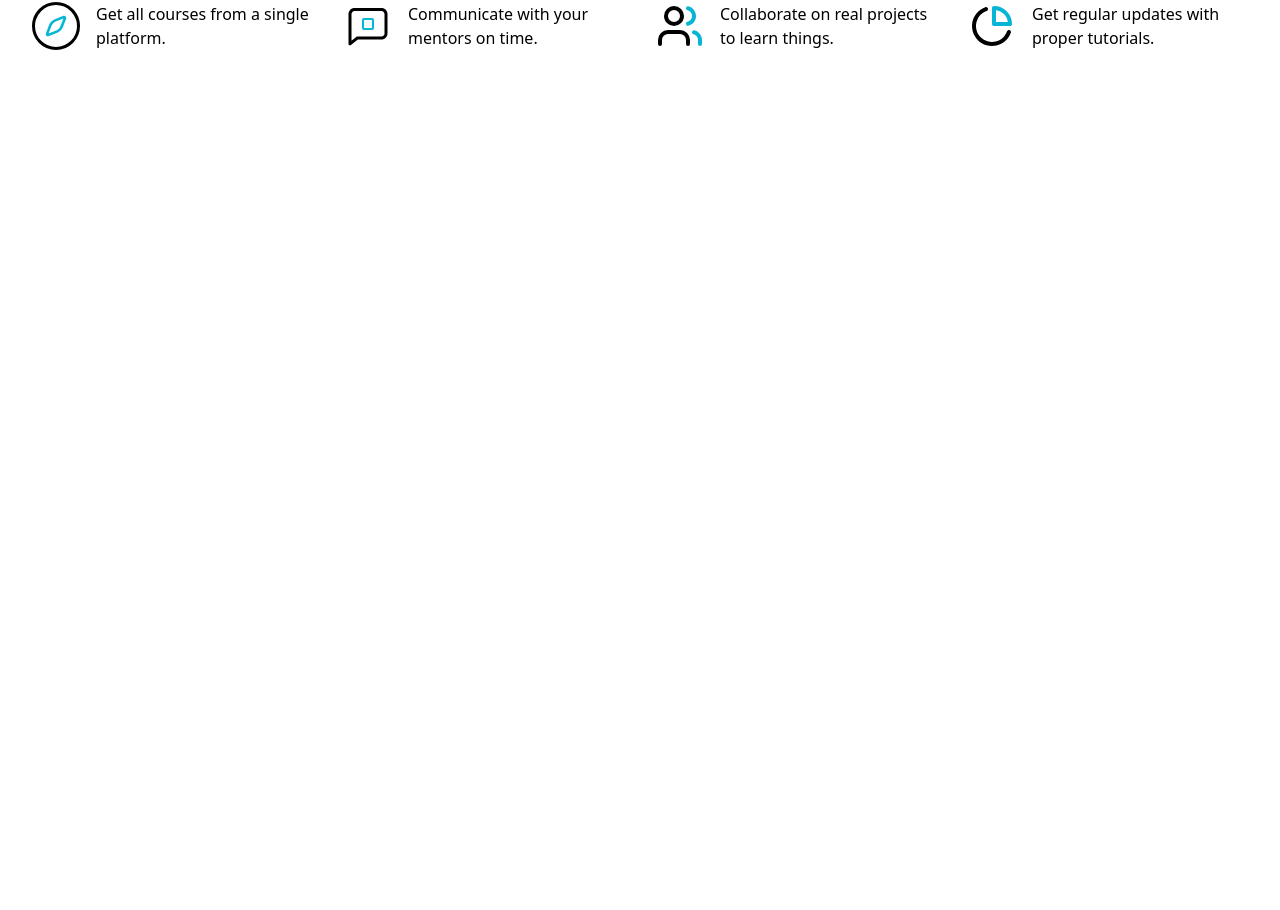
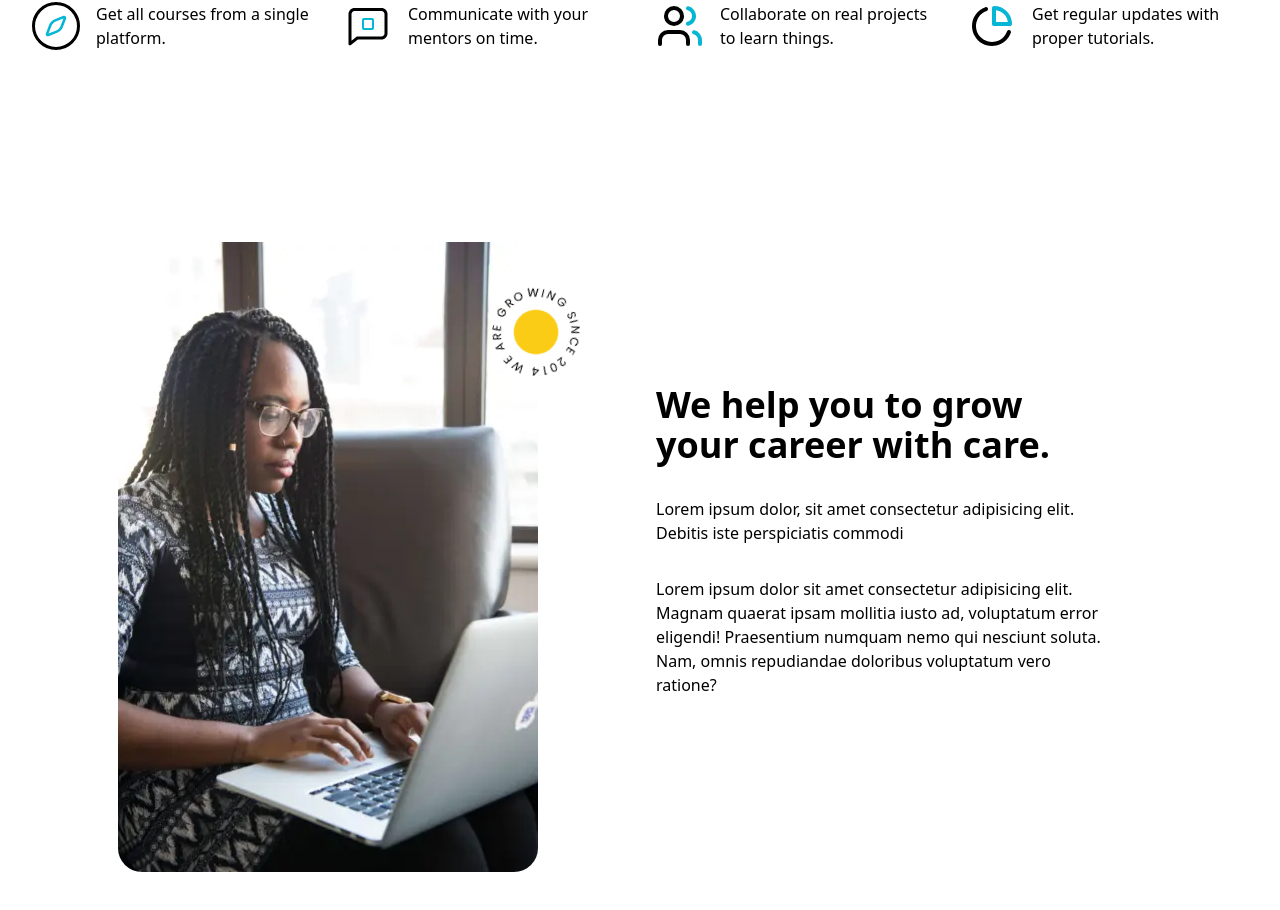
Before and after one commit to lecongly/landing-page-career, a React (Vite) app: page / in a window 1280 px wide. Shown: the part 998-1908 px from the top of the page. Before the commit the page ends 1144 px from the top, so only its background shows below. Built offline with nearby package versions, Linux system fonts and the light colour scheme.

Commit message:
feat: features section

```diff
--- a/src/App.tsx
+++ b/src/App.tsx
@@ -1,5 +1,6 @@
 import Benefits from "./components/Benefits"
 import Hero from "./components/Hero"
+import Features from './components/Features';
 
 function App() {
 
@@ -7,6 +8,7 @@ function App() {
         <>
             <Hero/>
             <Benefits/>
+            <Features/>
         </>
 
     )
--- /dev/null
+++ b/src/components/Features.tsx
@@ -0,0 +1,62 @@
+import React from 'react';
+import {motion} from 'framer-motion';
+
+const Features = () => {
+    return (
+        <section
+            className="relative px-4 md:px-8 2xl:px-60 py-24 overflow-hidden mx-auto grid gap-8 grid-cols-12 place-items-center"
+        >
+            <div className="lg:col-span-6 relative col-span-12 px-8">
+                <motion.div
+                    initial={{opacity: 0, y: 5}}
+                    whileInView={{opacity: 1, y: 0}}
+                    viewport={{margin: '-50px'}}
+                    transition={{duration: 0.5}}
+                    className="relative w-full mx-auto px-2"
+                >
+                    <div className="relative rounded-3xl w-[320px] md:w-[420px] h-[500px] md:h-[630px] overflow-hidden">
+                        <img src='/women.webp'/>
+                    </div>
+                    <img src='/feature_logo.svg'
+                         className='absolute -right-10 top-10 animate-extra-spin-slow'/>
+                </motion.div>
+            </div>
+            <div className="lg:col-span-6 col-span-12 py-16 lg:py-0 w-full">
+                <motion.h2
+                    initial={{opacity: 0, y: 5}}
+                    whileInView={{opacity: 1, y: 0}}
+                    viewport={{margin: '-100px'}}
+                    transition={{duration: 0.5, delay: 0.2}}
+                    className="text-center lg:text-left text-4xl font-bold"
+                >
+                    We help you to grow <br/>
+                    your career with care.
+                </motion.h2>
+                <motion.p
+                    initial={{opacity: 0, y: 5}}
+                    whileInView={{opacity: 1, y: 0}}
+                    viewport={{margin: '-100px'}}
+                    transition={{duration: 0.5, delay: 0.3}}
+                    className="my-8 max-w-md font-medium mx-auto lg:mx-0 text-center lg:text-left"
+                >
+                    Lorem ipsum dolor, sit amet consectetur adipisicing elit. Debitis iste
+                    perspiciatis commodi
+                </motion.p>
+                <motion.p
+                    initial={{opacity: 0, y: 5}}
+                    whileInView={{opacity: 1, y: 0}}
+                    viewport={{margin: '-100px'}}
+                    transition={{duration: 0.5, delay: 0.4}}
+                    className="my-8 max-w-md font-light mx-auto lg:mx-0 text-center lg:text-left"
+                >
+                    Lorem ipsum dolor sit amet consectetur adipisicing elit. Magnam
+                    quaerat ipsam mollitia iusto ad, voluptatum error eligendi!
+                    Praesentium numquam nemo qui nesciunt soluta. Nam, omnis repudiandae
+                    doloribus voluptatum vero ratione?
+                </motion.p>
+            </div>
+        </section>
+    );
+};
+
+export default Features;
```
Also changed, not shown: public/feature_logo.svg (added), public/women.webp (added).
